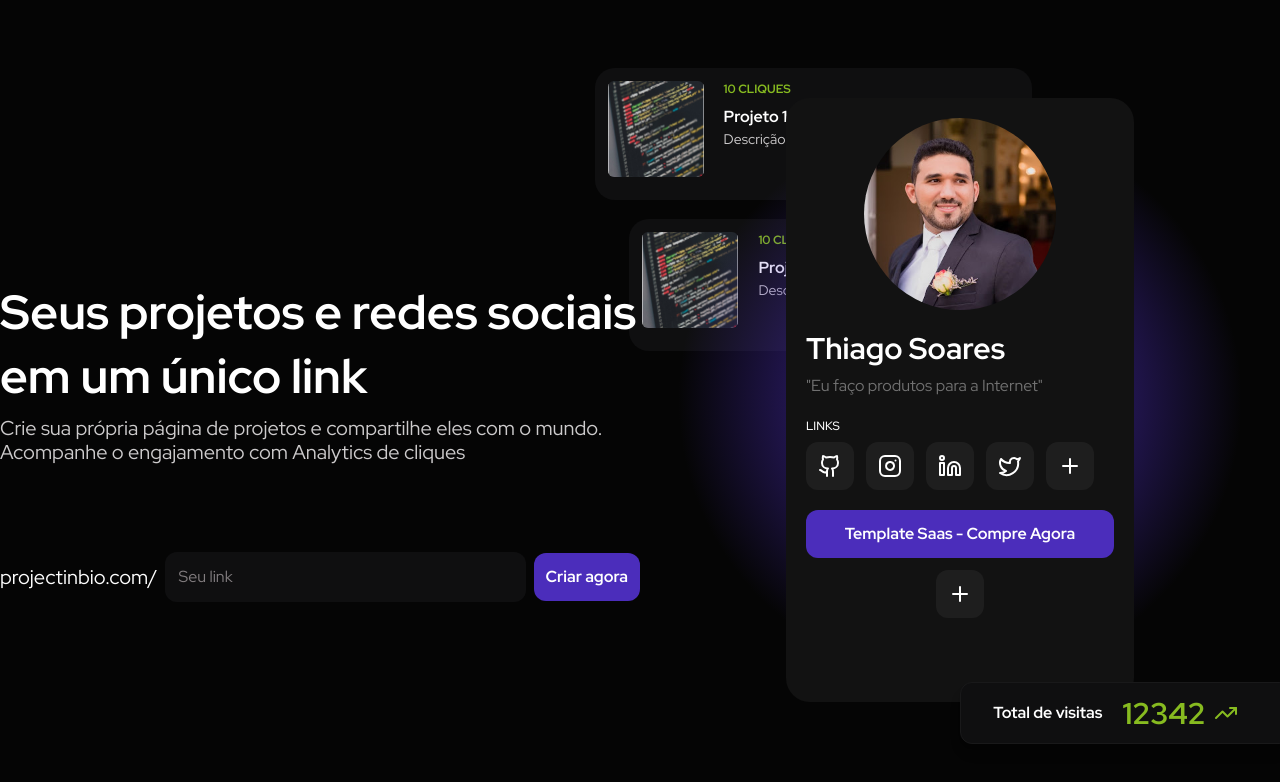
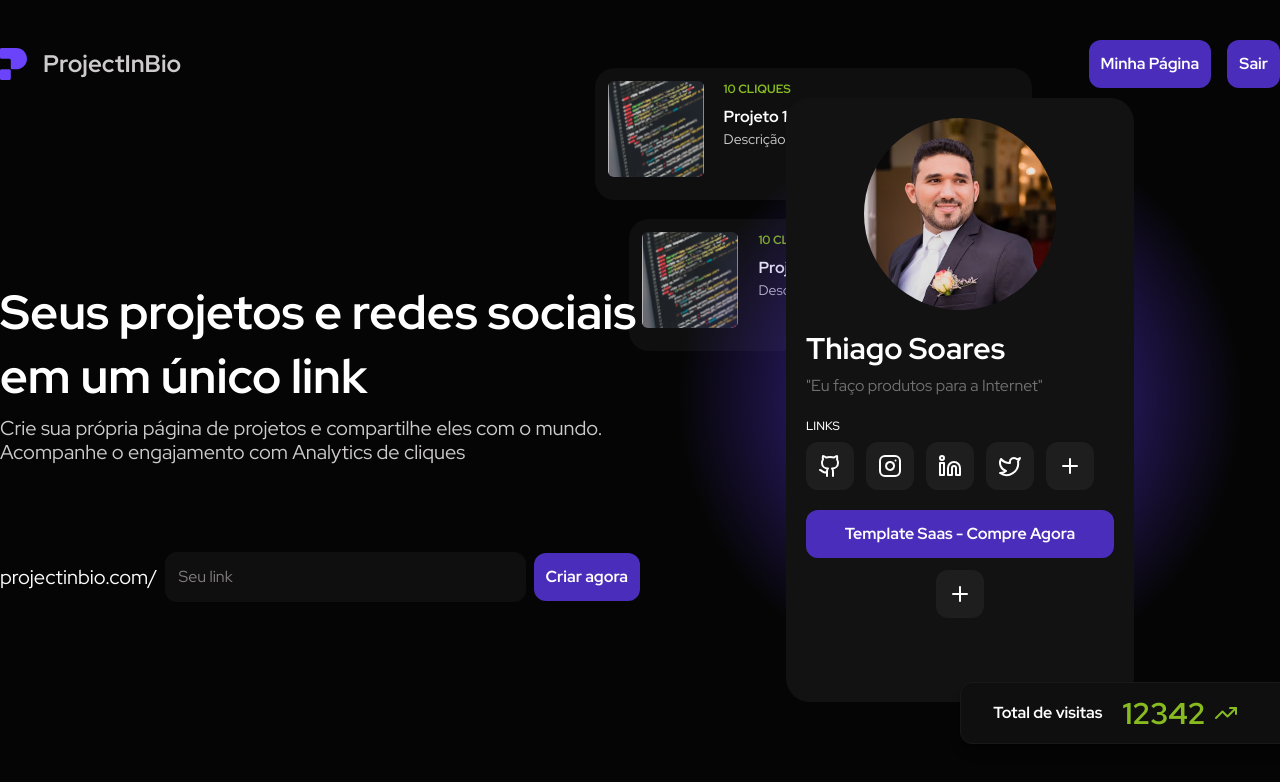
Before and after one commit to programadorce/projectinbio, a Next.js app: page / in a window 1280 px wide. Shown: the top 782 px of the page. Built offline with nearby package versions, Linux system fonts and the light colour scheme.

Commit message:
Criando o componente Header

```diff
--- /dev/null
+++ b/app/components/landing-page/Header.tsx
@@ -0,0 +1,16 @@
+import Button from "../ui/Button";
+
+export default function Header(){
+    return(
+        <div className="absolute top-0 left-0 right-0 max-w-7xl mx-auto flex items-center justify-between py-10">
+            <div className="flex items-center gap-4">
+                <img src="/logo.svg" alt="ProjectInBio Logo" />
+                <h3 className="text-whitw text-2xl font-bold">ProjectInBio</h3>
+            </div>
+            <div className="flex items-center gap-4">
+                <Button>Minha Página</Button>
+                <Button>Sair</Button>
+            </div>
+        </div>
+    )
+}
--- a/app/page.tsx
+++ b/app/page.tsx
@@ -1,9 +1,11 @@
 import Image from "next/image";
 import Hero from "./components/landing-page/Hero";
+import Header from "./components/landing-page/Header";
 
 export default function Home() {
   return (
     <div className="max-w-7xl mx-auto">
+      <Header />
       <Hero />
     </div>
   );
```
